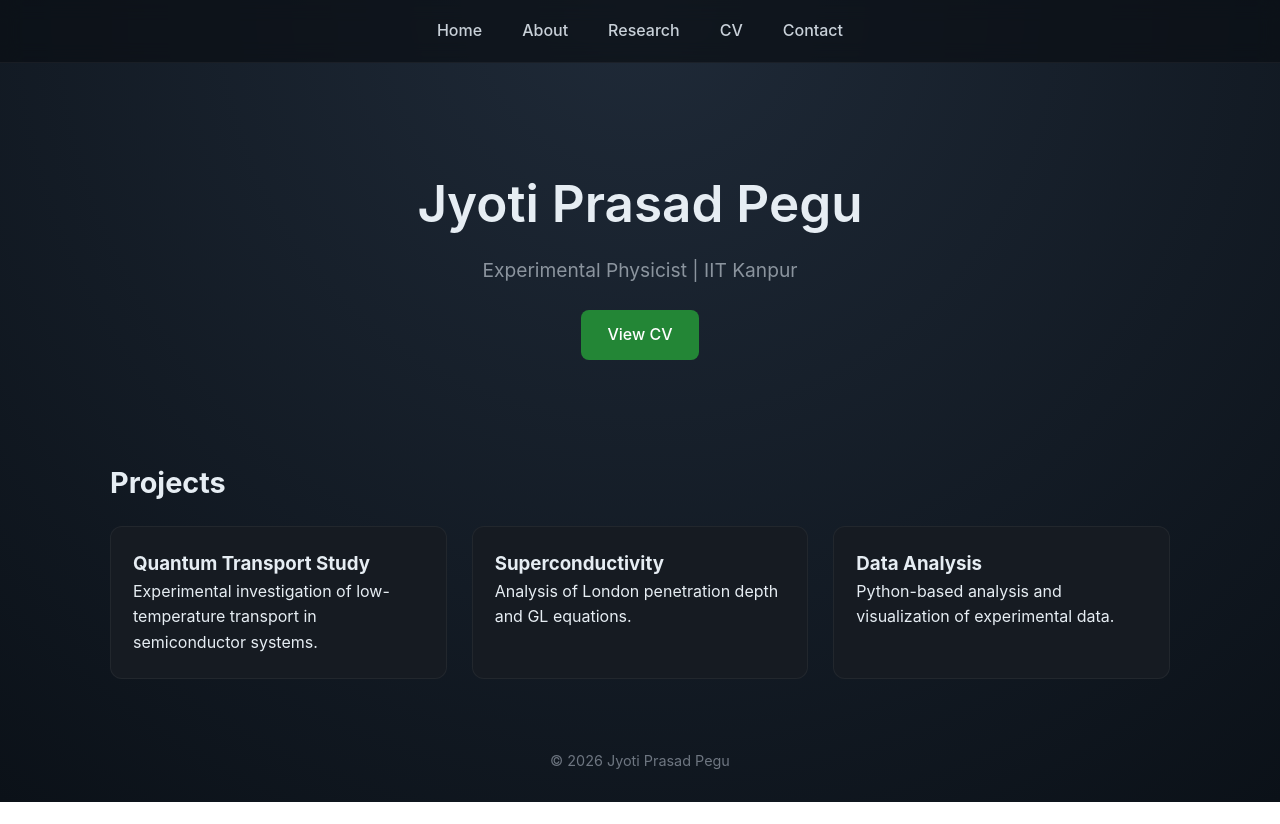
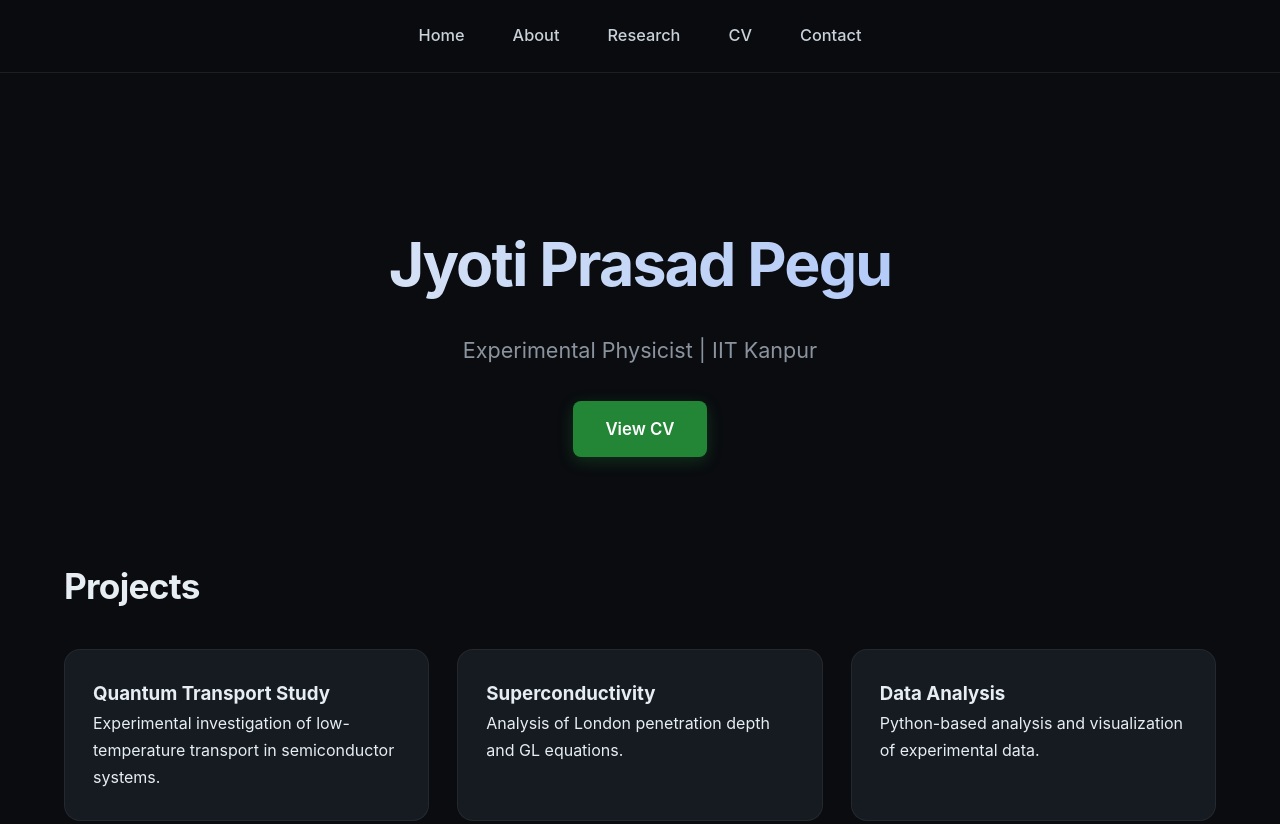
Before and after one commit to jyotip-pegu/jyotip, a plain HTML site: page index.html in a window 1280 px wide. Shown: the top 824 px of the page. Before the commit the page ends 802 px from the top, so only its background shows below. Drawn offline with Linux system fonts and the light colour scheme.

Commit message:
added hero projects cv

```diff
--- a/style.css
+++ b/style.css
@@ -1,123 +1,152 @@
-/* Reset */
+/* Reset & Base */
 * {
   margin: 0;
   padding: 0;
   box-sizing: border-box;
 }
 
-/* Body */
 body {
-  font-family: -apple-system, BlinkMacSystemFont, "Segoe UI", Roboto, sans-serif;
-  background: radial-gradient(circle at top, #1f2a38, #0b1118);
+  font-family: -apple-system, BlinkMacSystemFont, "Segoe UI", Roboto, "Helvetica Neue", Arial, sans-serif;
+  background: #0a0c10;
   color: #e6edf3;
-  line-height: 1.6;
+  line-height: 1.7;
+  font-size: 16px;
 }
 
 /* Navbar */
 .navbar {
+  position: sticky;
+  top: 0;
   display: flex;
   justify-content: center;
-  gap: 40px;
-  padding: 18px;
-  background: rgba(10, 15, 20, 0.7);
-  backdrop-filter: blur(10px);
-  border-bottom: 1px solid rgba(255,255,255,0.05);
+  gap: 48px;
+  padding: 22px 0;
+  background: rgba(10, 12, 16, 0.85);
+  backdrop-filter: blur(16px);
+  border-bottom: 1px solid rgba(255, 255, 255, 0.08);
+  z-index: 1000;
 }
 
 .navbar a {
   color: #c9d1d9;
   text-decoration: none;
   font-weight: 500;
+  font-size: 1.02rem;
   position: relative;
+  transition: color 0.3s ease;
 }
 
 .navbar a::after {
   content: "";
   position: absolute;
   left: 0;
-  bottom: -4px;
-  width: 0%;
+  bottom: -6px;
+  width: 0;
   height: 2px;
-  background: #58a6ff;
-  transition: 0.3s;
+  background: linear-gradient(to right, #58a6ff, #1f6feb);
+  transition: width 0.4s cubic-bezier(0.4, 0, 0.2, 1);
+}
+
+.navbar a:hover {
+  color: #ffffff;
 }
 
 .navbar a:hover::after {
   width: 100%;
 }
 
-/* Hero */
+/* Hero Section */
 .hero {
   text-align: center;
-  padding: 100px 20px 60px;
+  padding: 140px 20px 100px;
+  max-width: 1100px;
+  margin: 0 auto;
 }
 
 .hero h1 {
-  font-size: 3.2rem;
-  font-weight: 600;
+  font-size: 3.8rem;
+  font-weight: 700;
+  letter-spacing: -0.03em;
+  margin-bottom: 16px;
+  background: linear-gradient(90deg, #e6edf3, #a3bffa);
+  -webkit-background-clip: text;
+  -webkit-text-fill-color: transparent;
 }
 
 .hero p {
-  margin-top: 10px;
+  font-size: 1.35rem;
   color: #8b949e;
-  font-size: 1.2rem;
+  max-width: 720px;
+  margin: 0 auto;
+  font-weight: 400;
 }
 
 /* Button */
 .btn {
   display: inline-block;
-  margin-top: 25px;
-  padding: 12px 26px;
+  margin-top: 32px;
+  padding: 14px 32px;
   background: #238636;
   color: white;
   border-radius: 8px;
   text-decoration: none;
-  font-weight: 500;
-  transition: 0.2s;
+  font-weight: 600;
+  font-size: 1.05rem;
+  transition: all 0.3s cubic-bezier(0.4, 0, 0.2, 1);
+  box-shadow: 0 4px 15px rgba(35, 134, 54, 0.3);
 }
 
 .btn:hover {
   background: #2ea043;
+  transform: translateY(-3px);
+  box-shadow: 0 8px 25px rgba(35, 134, 54, 0.4);
 }
 
 /* Container */
 .container {
-  max-width: 1100px;
-  margin: auto;
-  padding: 40px 20px;
+  max-width: 1200px;
+  margin: 0 auto;
+  padding: 0 24px;
 }
 
-/* Section title */
+/* Section Titles */
 h2 {
-  margin-bottom: 20px;
-  font-size: 1.8rem;
+  font-size: 2.2rem;
+  font-weight: 700;
+  margin-bottom: 32px;
+  color: #e6edf3;
+  letter-spacing: -0.02em;
 }
 
-/* Projects grid */
+/* Projects Grid */
 .projects {
   display: grid;
-  grid-template-columns: repeat(auto-fit, minmax(260px, 1fr));
-  gap: 25px;
+  grid-template-columns: repeat(auto-fit, minmax(320px, 1fr));
+  gap: 28px;
 }
 
 /* Cards */
 .card {
   background: #161b22;
-  padding: 22px;
-  border-radius: 12px;
-  border: 1px solid rgba(255,255,255,0.05);
-  transition: 0.25s ease;
+  border: 1px solid rgba(255, 255, 255, 0.06);
+  border-radius: 16px;
+  padding: 28px;
+  transition: all 0.4s cubic-bezier(0.4, 0.0, 0.2, 1);
+  height: 100%;
 }
 
 .card:hover {
-  transform: translateY(-6px);
-  border-color: rgba(88,166,255,0.4);
+  transform: translateY(-8px);
+  border-color: rgba(88, 166, 255, 0.3);
+  box-shadow: 0 20px 40px rgba(0, 0, 0, 0.3);
 }
 
 /* Footer */
 .footer {
   text-align: center;
-  padding: 30px;
+  padding: 60px 20px 40px;
   color: #6e7681;
-  font-size: 0.9rem;
+  font-size: 0.95rem;
+  border-top: 1px solid rgba(255, 255, 255, 0.06);
+  margin-top: 80px;
 }
```
